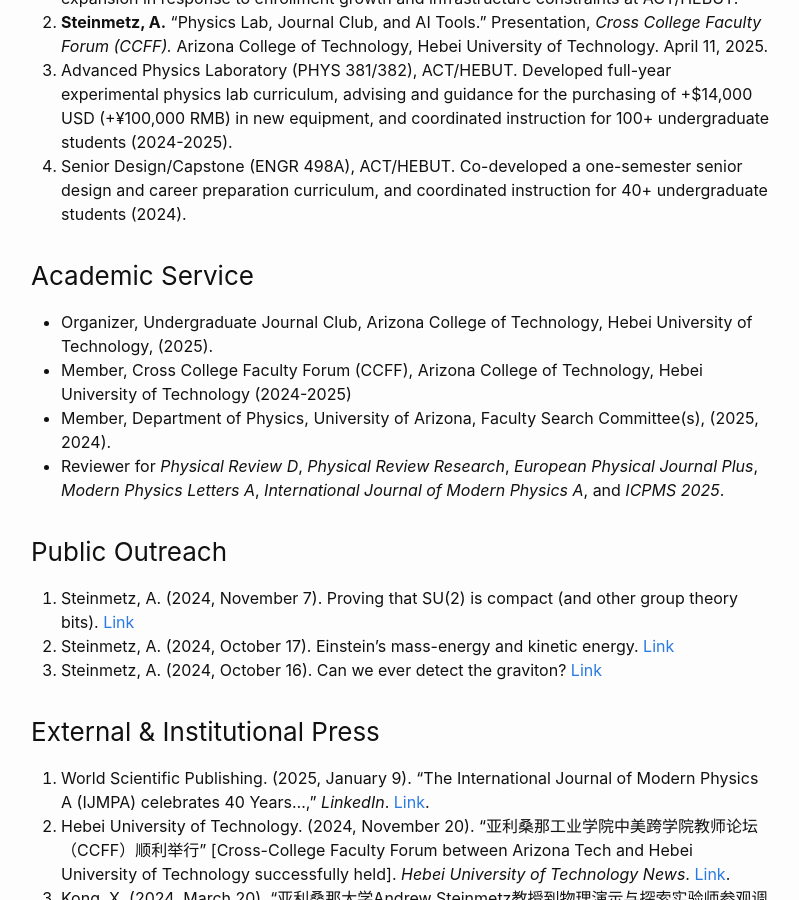
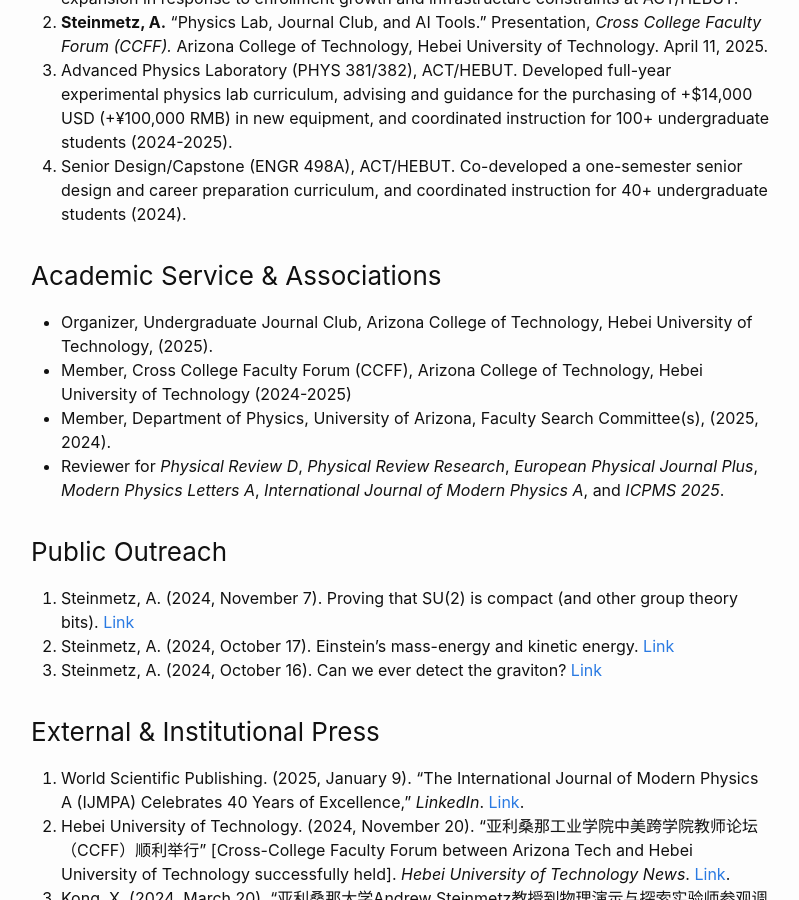
Before and after one commit to ajsteinmetz/ajsteinmetz.github.io, a Jekyll site: the page built from cv.md, in a window 1280 px wide and 900 px high, scrolled down 5260 px. Shown: the whole window, without its empty margins (239-1038 px from the left). Built offline with Jekyll 4.4.1, drawn with Linux system fonts in a browser that asks for light colours; our own code applies the rules of GitHub Pages for plain Markdown files; comment, search, counter and statistics services are not loaded; some of the changed text lies outside the part shown.

Commit message:
Update cv.md

```diff
--- a/cv.md
+++ b/cv.md
@@ -119,7 +119,7 @@
 3. Advanced Physics Laboratory (PHYS 381/382), ACT/HEBUT. Developed full-year experimental physics lab curriculum, advising and guidance for the purchasing of +$14,000 USD (+¥100,000 RMB) in new equipment, and coordinated instruction for 100+ undergraduate students (2024-2025).
 4. Senior Design/Capstone (ENGR 498A), ACT/HEBUT. Co-developed a one-semester senior design and career preparation curriculum, and coordinated instruction for 40+ undergraduate students (2024).
 
-### Academic Service
+### Academic Service & Associations
 - Organizer, Undergraduate Journal Club, Arizona College of Technology, Hebei University of Technology, (2025).
 - Member, Cross College Faculty Forum (CCFF), Arizona College of Technology, Hebei University of Technology (2024-2025)
 - Member, Department of Physics, University of Arizona, Faculty Search Committee(s), (2025, 2024).
@@ -132,7 +132,7 @@
 
 ### External & Institutional Press
 
-1. World Scientific Publishing. (2025, January 9). “The International Journal of Modern Physics A (IJMPA) celebrates 40 Years…,” *LinkedIn*. [Link](https://www.linkedin.com/posts/world-scientific-publishing_the-international-journal-of-modern-physics-activity-7282999555967610880-SJ78).
+1. World Scientific Publishing. (2025, January 9). “The International Journal of Modern Physics A (IJMPA) Celebrates 40 Years of Excellence,” *LinkedIn*. [Link](https://www.linkedin.com/posts/world-scientific-publishing_the-international-journal-of-modern-physics-activity-7282999555967610880-SJ78).
 2. Hebei University of Technology. (2024, November 20). “亚利桑那工业学院中美跨学院教师论坛（CCFF）顺利举行” [Cross-College Faculty Forum between Arizona Tech and Hebei University of Technology successfully held]. *Hebei University of Technology News*. [Link](https://hatech.hebut.edu.cn/xw/62ff3dcc665b453898ec92841d45e0ce.htm).
 3. Kong, X. (2024, March 20). “亚利桑那大学Andrew Steinmetz教授到物理演示与探索实验师参观调研” [Professor Andrew Steinmetz of the University of Arizona Visited the Physics Demonstration and Exploration Laboratory], *Physics Experiments at HEBUT, Hebei University of Technology*. [Link](https://mp.weixin.qq.com/s?__biz=Mzg4Njg3NjQyMw==&mid=2247484302&idx=1&sn=273f88bc0332d9a34a9fdbee01b196b3&chksm=cf93b3e6f8e43af0b75b832801bbe9e684d258f00c3671e7e625bfccde7c74a387ef9e5a9926&mpshare=1&scene=24&srcid=0320Wt3iZMGOxbLpRBZg9nYA)
 4. The University of Arizona, Department of Physics. (2024, January 26). “Announcing Department of Physics new Faculty Member Prof. Andrew Steinmetz,” *UA Science Physics*. [Link](https://w3.physics.arizona.edu/news/announcing-department-physics-new-faculty-member-prof-andrew-steinmetz).
```
Also changed, not shown: other parts of cv.md (+1 -1 lines).
